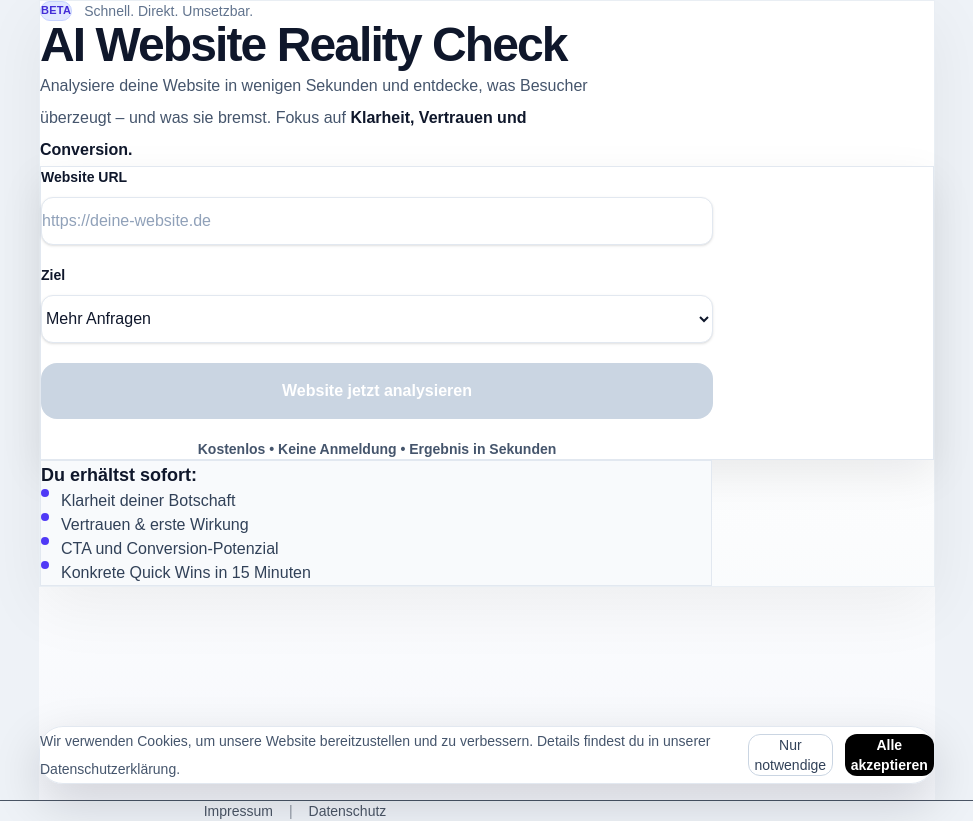
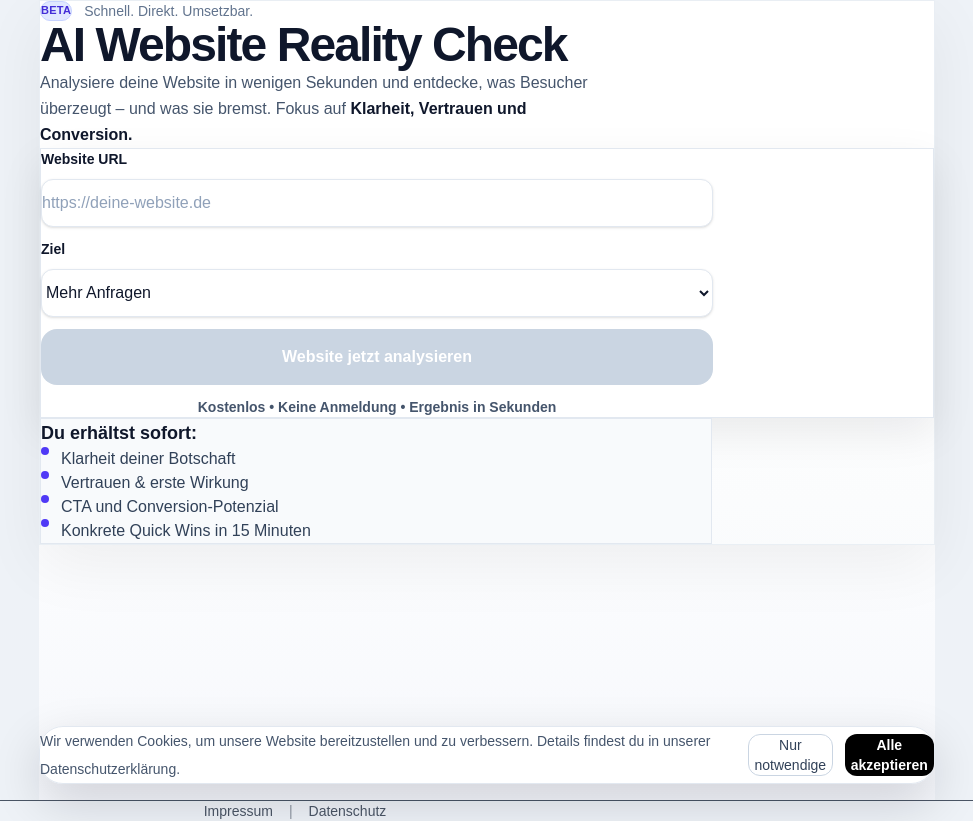
Before and after one commit to robertpetrovic87-code/Digitalstruktur, a Next.js app: page / in a window 1280 px wide. Shown: the whole page, without its empty margins (153-1126 px from the left). Built offline with nearby package versions, Linux system fonts and the light colour scheme.

Commit message:
fix blueprint prompt usage_guide

```diff
--- a/app/page.tsx
+++ b/app/page.tsx
@@ -195,7 +195,7 @@ export default function Home() {
                   AI Website Reality Check
                 </h1>
 
-                <p className="max-w-xl text-base leading-8 text-slate-600">
+                <p className="max-w-xl text-base leading-relaxed text-slate-600">
                   Analysiere deine Website in wenigen Sekunden und entdecke, was
                   Besucher überzeugt – und was sie bremst. Fokus auf{" "}
                   <strong className="text-slate-900">
@@ -205,7 +205,7 @@ export default function Home() {
               </div>
 
               <div className="mt-10 border border-slate-200 bg-white p-6 shadow-[0_15px_40px_rgba(2,6,23,0.08)] sm:p-7">
-                <div className="mx-auto grid max-w-2xl gap-5">
+                <div className="mx-auto grid max-w-2xl gap-3">
                   <label className="grid gap-2.5 text-left">
                     <span className="text-sm font-semibold text-slate-900">
                       Website URL
```
